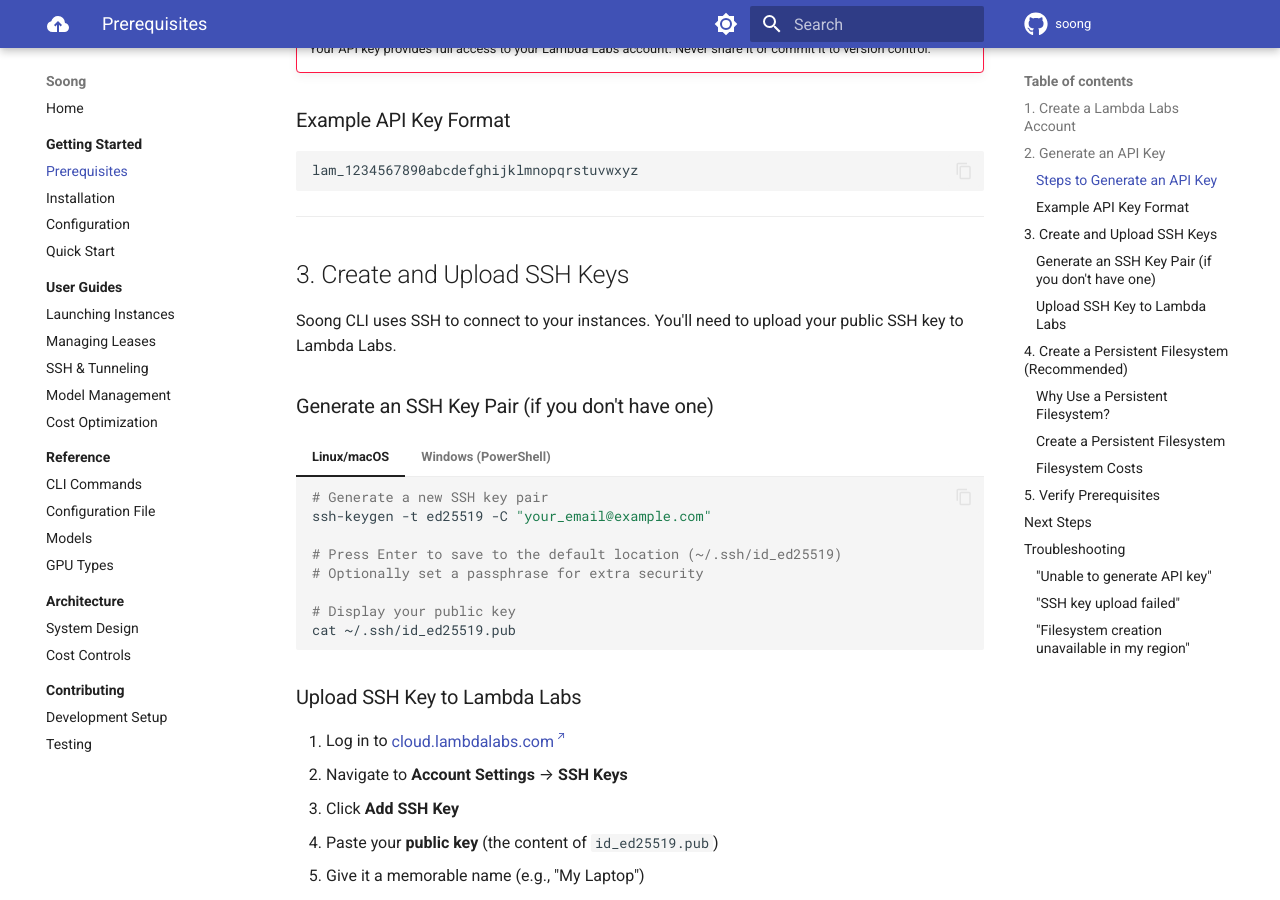
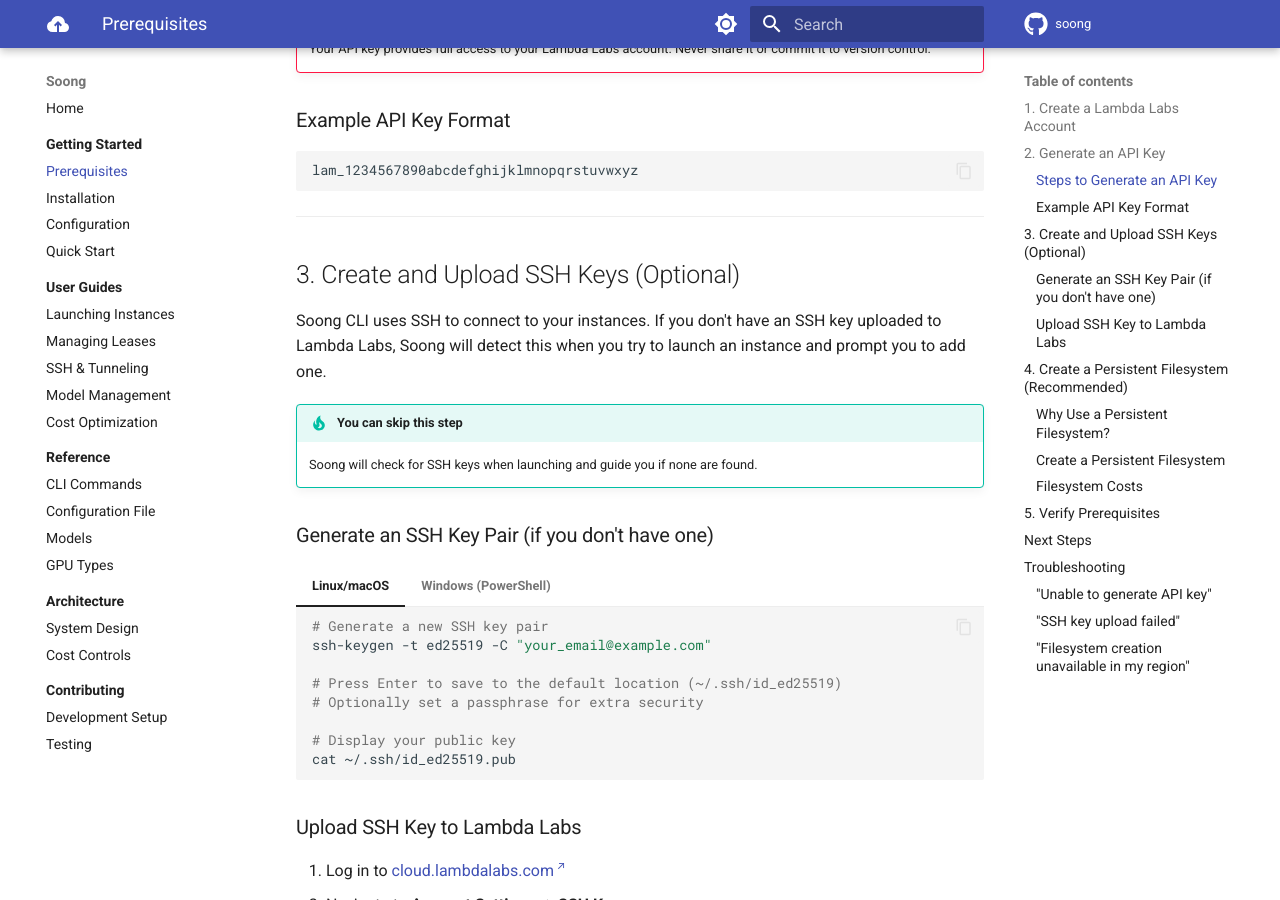
Before and after one commit to axiomantic/soong, an MkDocs documentation site: the page built from docs/getting-started/prerequisites.md, in a window 1280 px wide and 900 px high, scrolled down 1118 px. Built offline with MkDocs 1.6.1 and Material for MkDocs 9.7.7, drawn with Linux system fonts in a browser that asks for light colours; comment, search, counter and statistics services are not loaded; the version menu is left out; some of the changed text lies outside the part shown.

Commit message:
docs: make SSH key upload optional prereq (tool prompts if needed)

```diff
--- a/docs/getting-started/prerequisites.md
+++ b/docs/getting-started/prerequisites.md
@@ -41,9 +41,12 @@
 
 ---
 
-## 3. Create and Upload SSH Keys
+## 3. Create and Upload SSH Keys (Optional)
 
-Soong CLI uses SSH to connect to your instances. You'll need to upload your public SSH key to Lambda Labs.
+Soong CLI uses SSH to connect to your instances. If you don't have an SSH key uploaded to Lambda Labs, Soong will detect this when you try to launch an instance and prompt you to add one.
+
+!!! tip "You can skip this step"
+    Soong will check for SSH keys when launching and guide you if none are found.
 
 ### Generate an SSH Key Pair (if you don't have one)
 
@@ -126,8 +129,7 @@
 - [x] Lambda Labs account with verified email
 - [x] Payment method added to your account
 - [x] Lambda Labs API key generated and saved
-- [x] SSH key pair generated
-- [x] Public SSH key uploaded to Lambda Labs
+- [ ] SSH key pair (optional - Soong will prompt when needed)
 - [x] Persistent filesystem created (optional but recommended)
 
 ---
```
Also changed, not shown: README.md (+0 -1 lines), docs/getting-started/index.md (+1 -1 lines), 6 other files.
